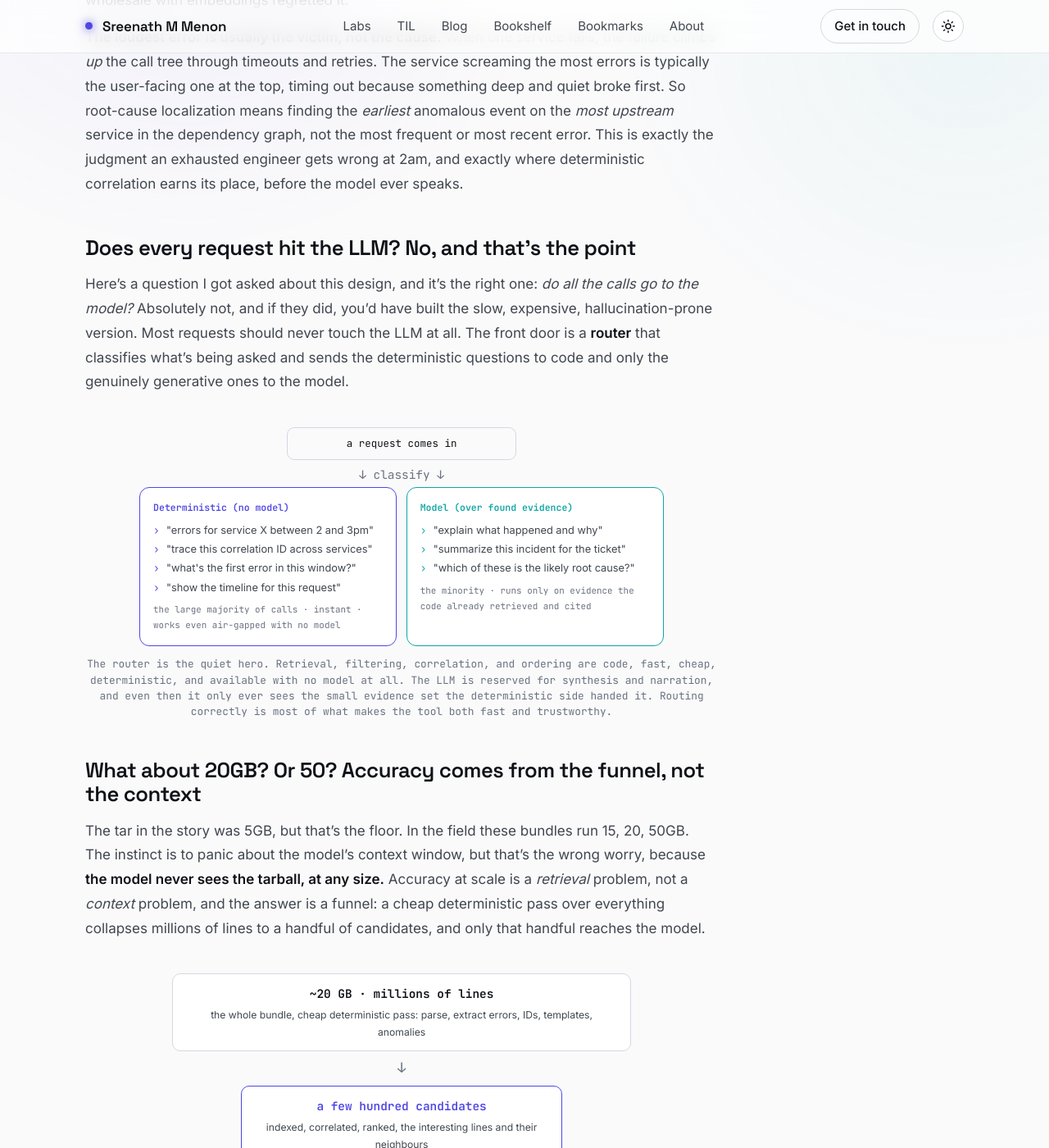
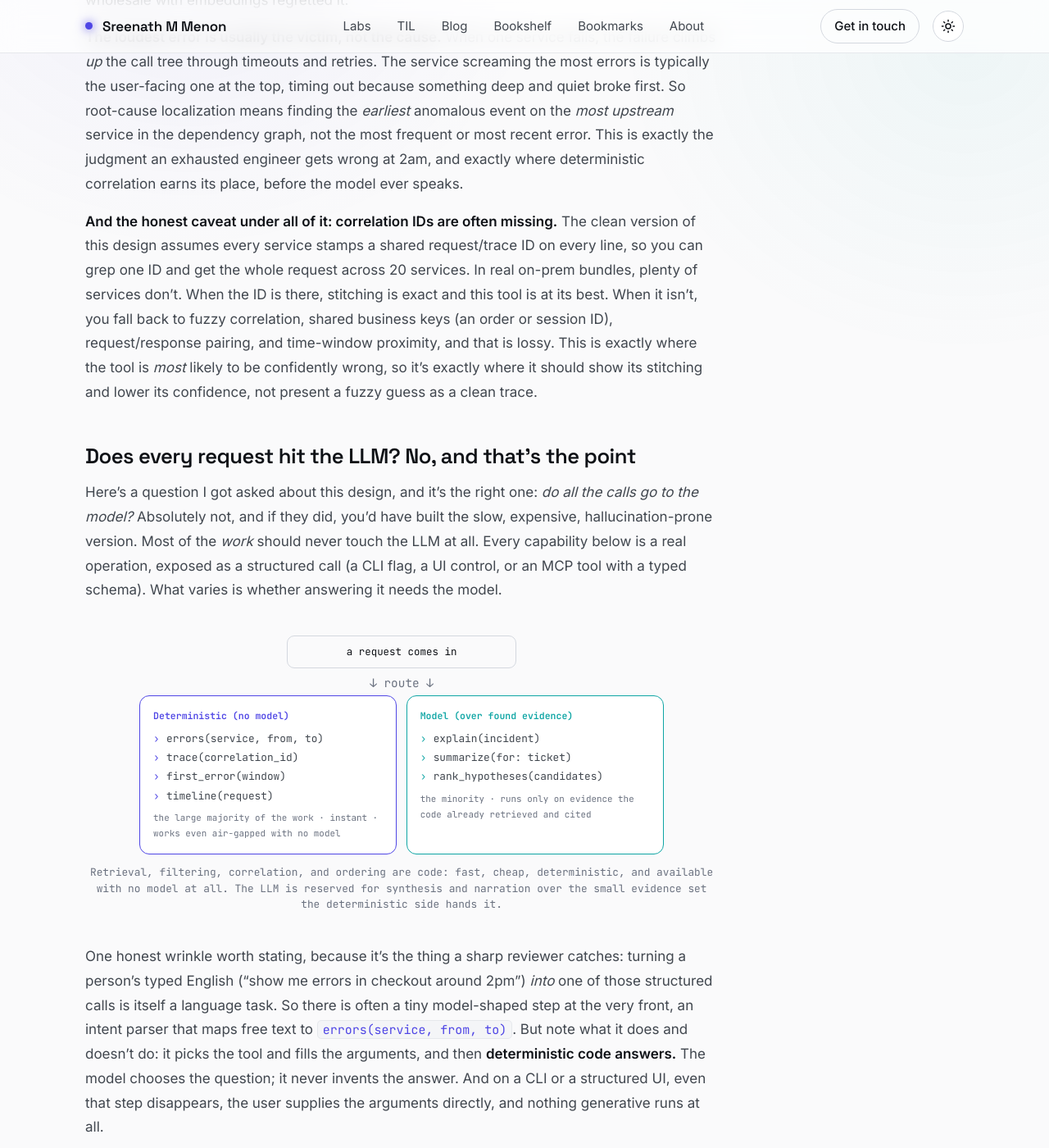
Before and after one commit to sreenathmmenon/sreenathmmenon.github.io, a Jekyll site: the page built from _blog/2026-08-15-designing-an-ai-tool-to-debug-a-5gb-tarball.md, in a window 1280 px wide and 1400 px high, scrolled down 3592 px. Shown: the whole window at 82% size. Built offline with Jekyll 4.4.1, drawn with Linux system fonts in a browser that asks for light colours; some of the changed text lies outside the part shown.

Commit message:
Premortem fixes for log-tool post: intent-parser honesty, missing correlation IDs, bounded (not constant) evidence, abstention-vs-labels resolution, tokenized redaction

```diff
--- a/_blog/2026-08-15-designing-an-ai-tool-to-debug-a-5gb-tarball.md
+++ b/_blog/2026-08-15-designing-an-ai-tool-to-debug-a-5gb-tarball.md
@@ -180,34 +180,38 @@ Two design choices in there deserve a spotlight, because they're where the accur
 
 **The loudest error is usually the victim, not the cause.** When one service fails, the failure climbs *up* the call tree through timeouts and retries. The service screaming the most errors is typically the user-facing one at the top, timing out because something deep and quiet broke first. So root-cause localization means finding the *earliest* anomalous event on the *most upstream* service in the dependency graph, not the most frequent or most recent error. This is exactly the judgment an exhausted engineer gets wrong at 2am, and exactly where deterministic correlation earns its place, before the model ever speaks.
 
+**And the honest caveat under all of it: correlation IDs are often missing.** The clean version of this design assumes every service stamps a shared request/trace ID on every line, so you can grep one ID and get the whole request across 20 services. In real on-prem bundles, plenty of services don't. When the ID is there, stitching is exact and this tool is at its best. When it isn't, you fall back to fuzzy correlation, shared business keys (an order or session ID), request/response pairing, and time-window proximity, and that is lossy. This is exactly where the tool is *most* likely to be confidently wrong, so it's exactly where it should show its stitching and lower its confidence, not present a fuzzy guess as a clean trace.
+
 ## Does every request hit the LLM? No, and that's the point
 
-Here's a question I got asked about this design, and it's the right one: *do all the calls go to the model?* Absolutely not, and if they did, you'd have built the slow, expensive, hallucination-prone version. Most requests should never touch the LLM at all. The front door is a **router** that classifies what's being asked and sends the deterministic questions to code and only the genuinely generative ones to the model.
+Here's a question I got asked about this design, and it's the right one: *do all the calls go to the model?* Absolutely not, and if they did, you'd have built the slow, expensive, hallucination-prone version. Most of the *work* should never touch the LLM at all. Every capability below is a real operation, exposed as a structured call (a CLI flag, a UI control, or an MCP tool with a typed schema). What varies is whether answering it needs the model.
 
 <figure class="lg-fig">
 <div class="lg-router wm-anim">
   <div class="req">a request comes in</div>
-  <div class="split">&darr; classify &darr;</div>
+  <div class="split">&darr; route &darr;</div>
   <div class="branches">
     <div class="br code">
       <div class="bh">Deterministic (no model)</div>
-      <div class="ex">"errors for service X between 2 and 3pm"</div>
-      <div class="ex">"trace this correlation ID across services"</div>
-      <div class="ex">"what's the first error in this window?"</div>
-      <div class="ex">"show the timeline for this request"</div>
-      <div class="pct">the large majority of calls · instant · works even air-gapped with no model</div>
+      <div class="ex"><span class="mono">errors(service, from, to)</span></div>
+      <div class="ex"><span class="mono">trace(correlation_id)</span></div>
+      <div class="ex"><span class="mono">first_error(window)</span></div>
+      <div class="ex"><span class="mono">timeline(request)</span></div>
+      <div class="pct">the large majority of the work · instant · works even air-gapped with no model</div>
     </div>
     <div class="br model">
       <div class="bh">Model (over found evidence)</div>
-      <div class="ex">"explain what happened and why"</div>
-      <div class="ex">"summarize this incident for the ticket"</div>
-      <div class="ex">"which of these is the likely root cause?"</div>
+      <div class="ex"><span class="mono">explain(incident)</span></div>
+      <div class="ex"><span class="mono">summarize(for: ticket)</span></div>
+      <div class="ex"><span class="mono">rank_hypotheses(candidates)</span></div>
       <div class="pct">the minority · runs only on evidence the code already retrieved and cited</div>
     </div>
   </div>
 </div>
-<figcaption>The router is the quiet hero. Retrieval, filtering, correlation, and ordering are code, fast, cheap, deterministic, and available with no model at all. The LLM is reserved for synthesis and narration, and even then it only ever sees the small evidence set the deterministic side handed it. Routing correctly is most of what makes the tool both fast and trustworthy.</figcaption>
+<figcaption>Retrieval, filtering, correlation, and ordering are code: fast, cheap, deterministic, and available with no model at all. The LLM is reserved for synthesis and narration over the small evidence set the deterministic side hands it.</figcaption>
 </figure>
+
+One honest wrinkle worth stating, because it's the thing a sharp reviewer catches: turning a person's typed English ("show me errors in checkout around 2pm") *into* one of those structured calls is itself a language task. So there is often a tiny model-shaped step at the very front, an intent parser that maps free text to `errors(service, from, to)`. But note what it does and doesn't do: it picks the tool and fills the arguments, and then **deterministic code answers.** The model chooses the question; it never invents the answer. And on a CLI or a structured UI, even that step disappears, the user supplies the arguments directly, and nothing generative runs at all.
 
 ## What about 20GB? Or 50? Accuracy comes from the funnel, not the context
 
@@ -219,10 +223,12 @@ The tar in the story was 5GB, but that's the floor. In the field these bundles r
   <div class="down">&darr;</div>
   <div class="lg-band b2"><div class="num">a few hundred candidates</div><div class="lb">indexed, correlated, ranked, the interesting lines and their neighbours</div></div>
   <div class="down">&darr;</div>
-  <div class="lg-band b3"><div class="num">a few dozen lines</div><div class="lb">the evidence set the model actually reads, constant regardless of input size</div></div>
+  <div class="lg-band b3"><div class="num">a small, bounded evidence set</div><div class="lb">what the model actually reads, sized to the incident, not to the tarball</div></div>
 </div>
-<figcaption>The same cheap-wide then expensive-narrow shape as RAG and recommendations. Notice the bottom band: what the model reads stays roughly constant whether the input is 5GB or 50GB. That's why size doesn't erode accuracy, as long as the wide pass has good recall.</figcaption>
+<figcaption>The same cheap-wide then expensive-narrow shape as RAG and recommendations. The bottom band is bounded by the incident's complexity, not the input's size: a simple failure is a dozen lines, a sprawling cascade is more, but a 50GB tar of an otherwise-quiet system still reduces to a small set. Size doesn't erode accuracy, as long as the wide pass has good recall.</figcaption>
 </figure>
+
+A complex cascade genuinely can produce more evidence than fits comfortably in one prompt, spanning many services and a wide window. That's not solved by a bigger context window (things get lost in the middle of a huge dump); it's solved by *hierarchical* handling, summarize each service's slice first, then reason over the summaries. The point stands: the model's input is bounded by how tangled the incident is, never by how big the file is.
 
 The honest correction to make here: at 20GB, size stops being an *accuracy* problem and becomes a **latency and memory** problem. Gzip is serial, so decompression is often the bottleneck; you stream member-by-member, build offset indexes, and parallelize per service across the 20-plus folders. The model's job doesn't get harder as the tar grows. The plumbing does. Which, once more, is the argument for putting your engineering into the deterministic core.
 
@@ -235,7 +241,7 @@ For most AI features, a guardrail is a safety net. Here it *is* the product. An
   <div class="lg-guard"><span class="n">1</span><p><b>Cite from the index, never emit a raw line.</b> The model references evidence by line ID; the code then checks each quoted line byte-for-byte against the index and rejects any non-match before it reaches the user. "Did it invent a timestamp?" becomes a deterministic string-equality check, not a hope.</p></div>
   <div class="lg-guard"><span class="n">2</span><p><b>Abstention is a first-class, rewarded answer.</b> "I don't have logs showing that" must be an acceptable, even encouraged, output. Models hallucinate partly because evals score a confident wrong answer the same as an honest "I don't know", so guessing is rational. Reward the refusal and you get fewer confident fabrications.</p></div>
   <div class="lg-guard"><span class="n">3</span><p><b>Scope-locked to this tar.</b> The tool answers only from the provided bundle. No training-data memory, no "in general, checkout failures are usually…". If it isn't in these logs, it doesn't exist for this answer.</p></div>
-  <div class="lg-guard"><span class="n">4</span><p><b>Redaction before the model, not after.</b> Logs leak bearer tokens, API keys, IPs, emails. Scrub at ingestion (tools like Presidio do the detection). The honest catch: redaction is a precision/recall trap, over-redact and you destroy the correlating key you needed; under-redact and you leak a secret. Layer regex + entity detection + allowlists, and never claim "fully scrubbed".</p></div>
+  <div class="lg-guard"><span class="n">4</span><p><b>Redaction before the model, not after.</b> Logs leak bearer tokens, API keys, IPs, emails. Scrub at ingestion (tools like Presidio do the detection). The honest catch: redaction is a precision/recall trap, over-redact and you destroy the correlating key you needed; under-redact and you leak a secret. The fix for the first half is to <b>tokenize, not just mask</b>: replace a sensitive value with a stable pseudonym (the same email always becomes the same token), so you can still join and correlate on it without ever exposing it. Layer regex + entity detection + allowlists, and never claim "fully scrubbed".</p></div>
   <div class="lg-guard"><span class="n">5</span><p><b>Flag, don't paper over.</b> Missing hour in a service's timeline? Duplicate lines at a rotation seam? Clock skew between two services? Surface it. A tool that shows a clean, confident, silently-incomplete timeline is more dangerous than one that says "there's a 12-minute gap here I can't see into."</p></div>
   <div class="lg-guard"><span class="n">6</span><p><b>Grounding is not correctness.</b> The uncomfortable one. A faithfully-quoted wrong log line is still wrong, and a citation proves a pointer exists, not that it supports the claim. Even frontier models top out around 85% grounded factuality on "answer only from this document" tasks. Design for a human who verifies, not one who trusts.</p></div>
 </div>
@@ -271,7 +277,7 @@ Now the asterisk, because pretending this is easy would be the dishonest part:
 
 - **Real incidents rarely have one clean cause.** Good postmortems say "contributing causes," plural. A single-label golden set encodes a simplification and will unfairly punish a model that names a real *contributing* cause. Let labels accept a *set* of acceptable causes and evidence lines.
 - **Which line is "the evidence"?** For a chain like DB timeout ← pool exhaustion ← slow dependency, the true evidence is several lines across several services. One gold line isn't enough.
-- **Sometimes the decisive event was never logged.** Then ground truth requires inferring a cause with no evidence line, which directly conflicts with a tool that correctly refuses to answer without evidence. Your abstention metric and your golden labels can legitimately disagree, and you have to decide, in advance, which one wins.
+- **Sometimes the decisive event was never logged.** Then ground truth requires inferring a cause with no evidence line, which directly conflicts with a tool that correctly refuses to answer without evidence. My call, stated up front so the eval isn't rigged: the tool *should* abstain when the evidence isn't in the logs, and the eval should score that abstention as **correct**, even when a "true" off-log cause existed. A tool that guesses right with no evidence got lucky; a tool that says "the logs don't show why" was right about what it could see. Reward the honest behaviour, not the lucky one.
 - **Labelers disagree, and postmortems are written under hindsight.** Measure inter-annotator agreement; the "official" cause is sometimes just the convenient one.
 
 That's not a reason to skip the golden set. It's a reason to build it with humility and to report accuracy with its caveats, not as a single triumphant number. For context, the best *deployed* root-cause accuracy in the research I trust sits around 0.77, and that was with hand-built, per-category diagnostic handlers, not a clever prompt. Anyone claiming near-perfect automated RCA is selling something.
```
